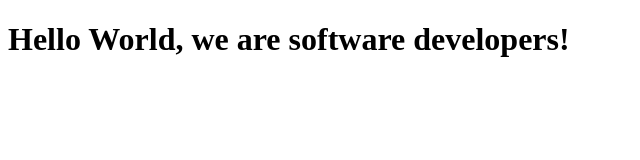
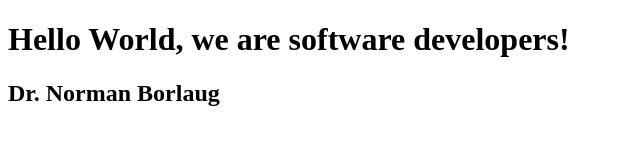
Before and after one commit to Zappat0n/Microverse-Patrick-Angel, a plain HTML site: page index.html in a window 1280 px wide. Shown: the whole page, without its empty margins (0-640 px from the left). Drawn offline with Linux system fonts and the light colour scheme.

Commit message:
Tests 1-2

```diff
--- a/index.html
+++ b/index.html
@@ -9,6 +9,7 @@
   <body>
     <div id ="main">
         <h1>Hello World, we are software developers!</h1>
+        <h2 id = "title">Dr. Norman Borlaug</h2>
 
     </div>
 
```
